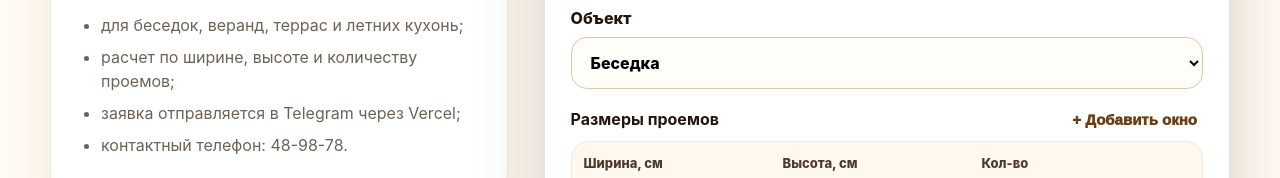
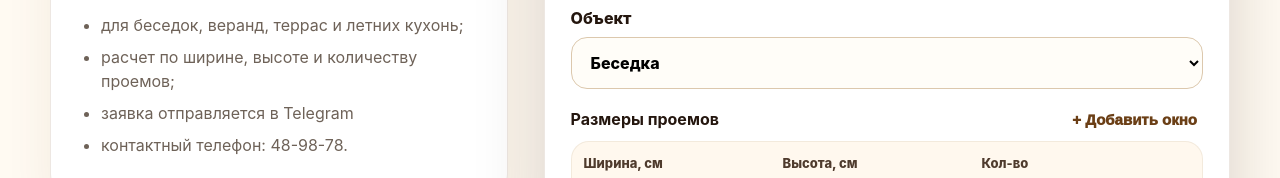
Before and after one commit to shumka55omsk-lang/test_wind55, a website: page mjagkie-okna-rozovka/index.html in a window 1280 px wide. Shown: the part 1219-1397 px from the top of the page. Drawn offline with Linux system fonts and the light colour scheme.

Commit message:
Update index.html

```diff
--- a/mjagkie-okna-rozovka/index.html
+++ b/mjagkie-okna-rozovka/index.html
@@ -147,7 +147,7 @@
           <ul>
             <li>для беседок, веранд, террас и летних кухонь;</li>
             <li>расчет по ширине, высоте и количеству проемов;</li>
-            <li>заявка отправляется в Telegram через Vercel;</li>
+            <li>заявка отправляется в Telegram </li>
             <li>контактный телефон: 48-98-78.</li>
           </ul>
         </div>
```
